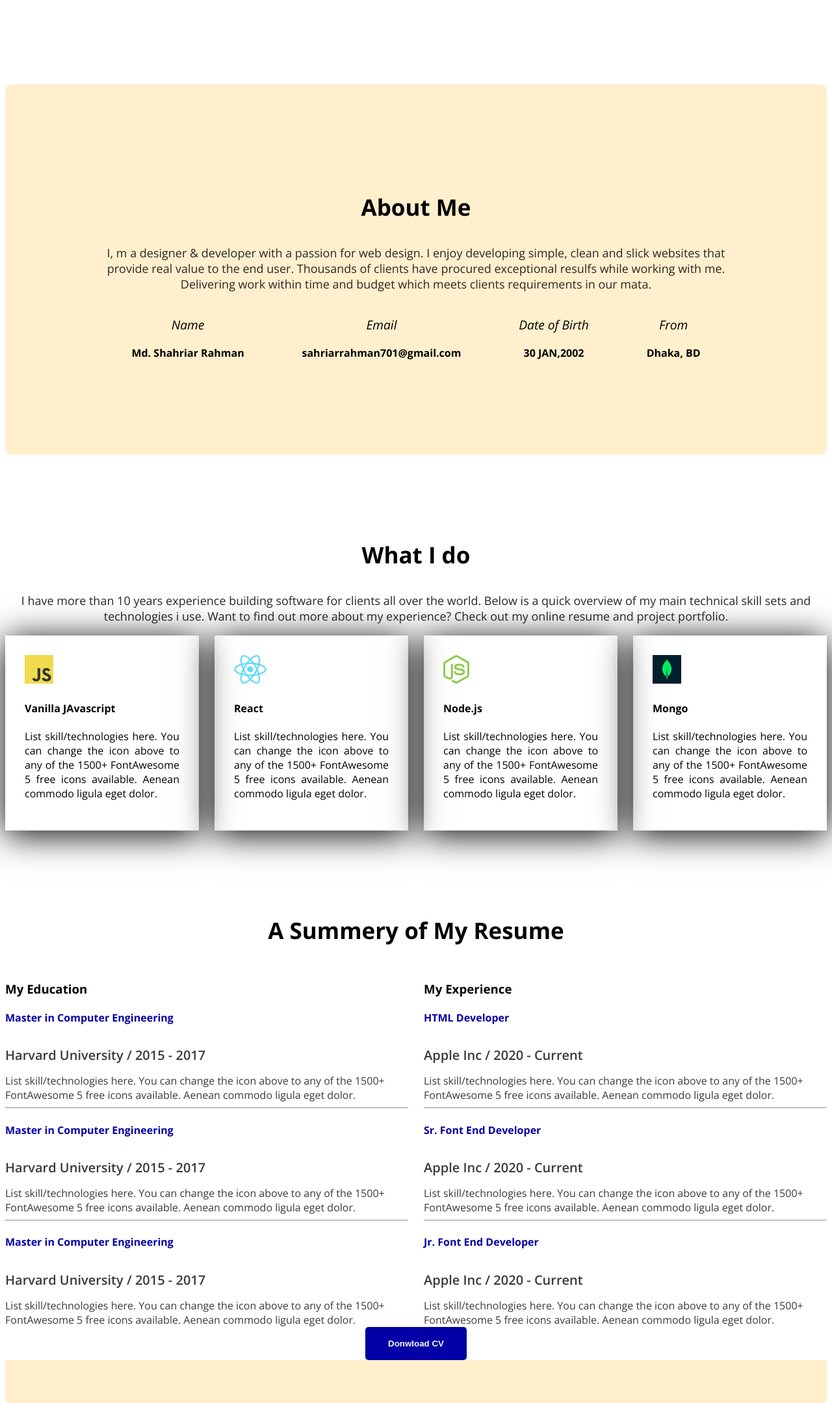
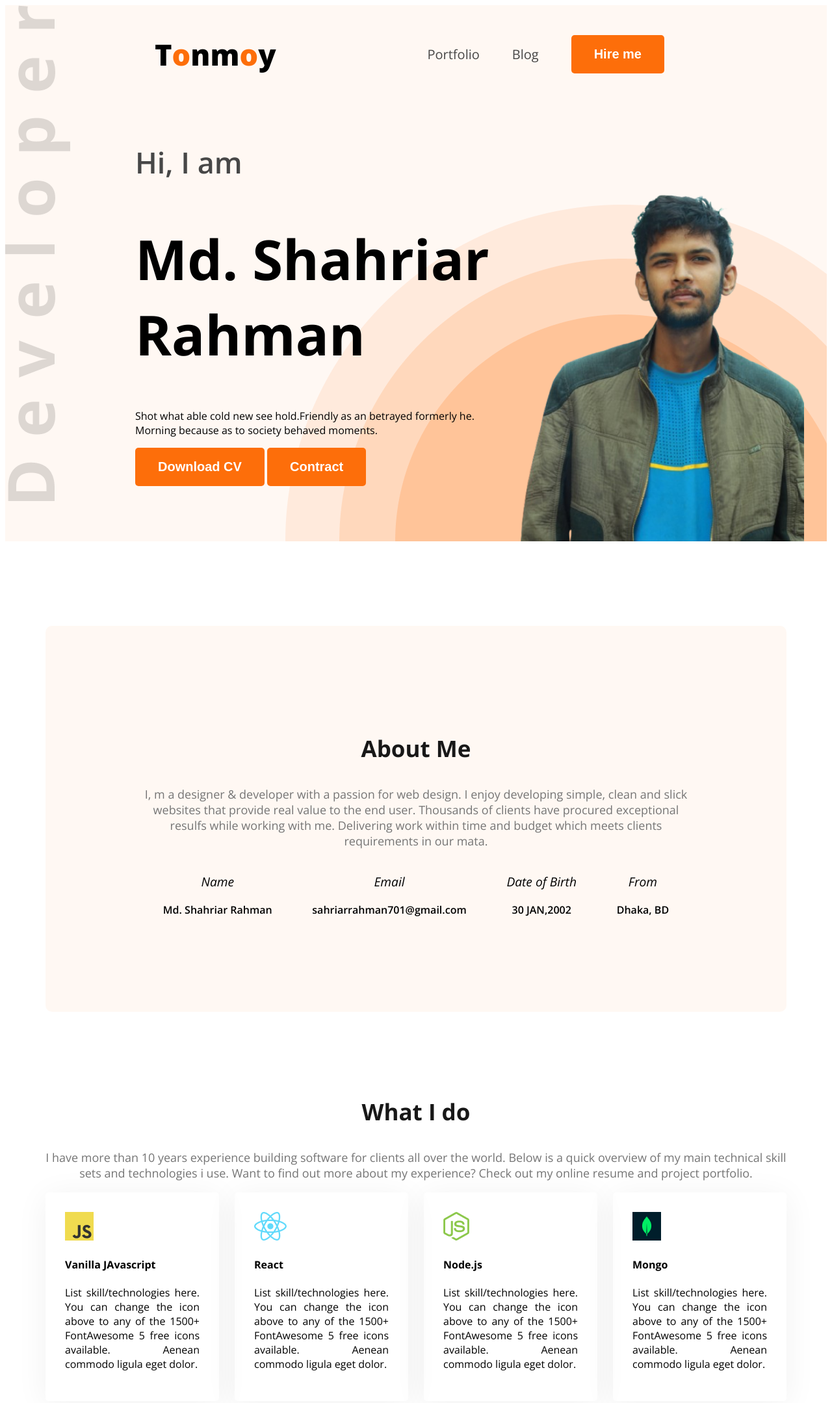
Before and after one commit to SRTonmoy/my-portfolio, a plain HTML site: page index.html in a window 1280 px wide. Shown: the top 2159 px of the page at 65% size. Drawn offline with nearby package versions, Linux system fonts and the light colour scheme.

Commit message:
final polish

```diff
--- a/Styles/portfolio.css
+++ b/Styles/portfolio.css
@@ -1,175 +1,173 @@
-@media screen and (min-width: 576px) {
-    .body{
-
-
-    }
-
-}
-.hide{
-    display: none;
-}
-
+/* Font */
 .open-sans-normal {
   font-family: "Open Sans", sans-serif;
   font-optical-sizing: auto;
   font-style: normal;
-  font-variation-settings:
-    "wdth" 100;
-}
-/* shahred style */
-.secondary-bg{
-    background-color: #ffefcc;
-}
-.text-primary{
-    color: #09ff00;
+  font-variation-settings: "wdth" 100;
 }
 
-
-.dark-2{
+/* Shared Styles */
+.secondary-bg {
+  background-color: #FFF8F3;
+}
+.text-primary {
+  color: #FD6E0A;
+}
+.dark-2 {
   color: #474747;
 }
-.section-title{
+.section-title {
   font-weight: bold;
-    color: black;
+  color: #181818;
   font-size: 35px;
 }
-.section-description{
-
+.section-description {
   font-size: 18px;
-    color: #2b2727;
+  color: #757575;
 }
-.text-center{
+.text-center {
   text-align: center;
 }
-.btn-primary{
-
-    background-color: #0300a5;
+.btn-primary {
+  background-color: #FD6E0A;
   font-weight: bold;
-    color: aliceblue;
+  font-size: 20px;
+  color: white;
   padding: 18px 35px;
   border-radius: 5px;
   border: none;
 }
-.header{
-    background-image: url("..//images/developer.png"),url('..//images/header_bg.png');
+
+/* Header */
+.header {
+  background-image: url("../images/developer.png"), url("../images/header_bg.png");
   background-repeat: no-repeat;
   background-position: top left, bottom right;
 }
 
 /* Nav styles */
-nav{
+nav {
   display: flex;
   align-items: center;
   justify-content: space-between;
-    margin: 0px 200px;
-
+  margin: 0 200px;
 }
-.nav-title{
+.nav-title {
   font-weight: 800;
   font-size: 45px;
   margin-left: 30px;
 }
-nav ul li{
+nav ul {
+  display: flex;
+  align-items: center;
+}
+nav ul li {
   list-style: none;
   margin-right: 50px;
 }
-nav li a{
-    text-decoration : none;
+nav li a {
+  text-decoration: none;
+  font-size: 20px;
 }
-nav ul{
-    display: flex;
-    align-items: center;
-}
-/* banner styles */
-.banner{
+
+/* Banner styles */
+.banner {
   display: flex;
   justify-content: space-between;
-    margin: 0px 35px 0px 230px;
+  margin: 0 35px 0 200px;
 }
-.banner-content{
+.banner-content {
   max-width: 580px;
 }
-.banner-greet{
+.banner-greet {
   font-size: 45px;
   font-weight: 600;
-
 }
-
-.banner-title{
+.banner-title {
   font-weight: bold;
   font-size: 85px;
 }
-/* main styles */
-main{
-    max-width: 1280px;
+.banner-picture {
+  width: 580px;
+}
+
+/* Main styles */
+main {
+  max-width: 1140px;
   margin: 0 auto;
 }
-main section{
+main section {
   margin-top: 130px;
-    margin-bottom: 130 px;
+  margin-bottom: 130px;
 }
 
-/* about-styles */
-.about{
+/* About Section */
+.about {
   border-radius: 10px;
   padding: 130px 150px;
   text-align: center;
   margin-top: 130px;
 }
-.about-items{
+.about-items {
   display: flex;
   justify-content: space-around;
 }
-.item-description{
-    font-weight: bold;
-}
-.item-title{
+.item-title {
   font-size: larger;
   font-style: italic;
 }
-/* skil section */
+.item-description {
+  font-weight: 600;
+}
 
-.skills-container{
-    display: flex;
-    gap: 24px;
-
-
-}
-.skill{
-    padding: 30px;
-    box-shadow: 0px 6px 50px 0px black;
-    text-align: justify;
-
-}
-/* section resume */
-
-.resume-container{
-
+/* Skills Section */
+.skills-container {
   display: flex;
   gap: 24px;
 }
-.experience-sub-title{
+.skill {
+  padding: 30px;
+  text-align: justify;
+  border-radius: 5px;
+  box-shadow: 0px 6px 50px rgba(0, 0, 0, 0.06);
+}
+
+/* Resume Section */
+.resume-container {
+  display: flex;
+  gap: 24px;
+}
+.experience-sub-title {
   font-size: 20px;
   font-weight: 600;
-    margin-bottom: 15px;
+  margin-bottom: 20px;
 }
-.experience-title{
+.experience-title {
   color: #0300a5;
 }
-.experience-description, .experience-sub-title{
-    color: #3b3a3a;
+.experience-description,
+.experience-sub-title {
+  color: #757575;
 }
-/* fotter section */
-footer{
+.resume hr {
+  margin: 30px 5px;
+}
+.resume-download-cv {
+  margin-top: 50px;
+}
+
+/* Footer */
+footer {
   padding: 130px 230px;
   display: flex;
   gap: 100px;
 }
-.footer-column{
+.footer-column {
   width: 50%;
 }
-footer input[type="text"], footer input[type="email"], footer textarea
-{
+footer input[type="text"],
+footer input[type="email"],
+footer textarea {
   height: 64px;
   border-radius: 5px;
   background-color: white;
@@ -179,23 +177,59 @@ footer input[type="text"], footer input[type="email"], footer textarea
   padding: 10px 20px;
   margin-bottom: 24px;
   border: none;
+}
 
-}
-@media screen and (max-width:700px) {
+/* Responsive Media Queries */
+@media screen and (max-width: 576px) {
   .skills-container,
   .resume-container,
+  .banner,
   footer,
-    .about-items{
+  nav,
+  nav > ul,
+  .about-items {
     flex-direction: column;
   }
-    footer{
+
+  nav > ul {
+    gap: 20px;
+  }
+
+  .btn-primary {
+    margin-bottom: 20px;
+  }
+
+  .banner {
+    margin: 20px;
+  }
+
+  .banner-picture {
+    width: 100%;
+  }
+
+  .header {
+    background-image: none;
+  }
+
+  footer,
+  .about {
     padding: 20px;
   }
-    .footer-column{
+
+  .footer-column {
     width: 100%;
   }
-    footer input[type="text"], footer input[type="email"], footer textarea
-    {
+
+  footer input[type="text"],
+  footer input[type="email"],
+  footer textarea {
     width: calc(100% - 40px);
   }
 }
+
+/* Tablet Media Query */
+@media screen and (min-width: 576px) and (max-width: 990px) {
+  .banner {
+    flex-direction: column;
+  }
+}
--- a/index.html
+++ b/index.html
@@ -12,7 +12,7 @@
 
 </head>
 <body class="open-sans-normal">
-    <header class="header secondary-bg hide">
+    <header class="header secondary-bg">
           <nav class="">
             <h3 class="nav-title">T<span class="text-primary">o</span>nm<span class="text-primary">o</span>y</h3>
             <ul>
@@ -31,7 +31,7 @@
                     <button class="btn-primary">Download CV</button>
                     <button class="btn-primary">Contract</button>
                 </div>
-                <img class="banner-picure" src="images/tonmoy.png" alt="">
+                <img class="banner-picture" src="images/tonmoy.png" alt="">
           </div>
 
     </header>
```
Lines whose indentation alone changed are shown as unchanged.
